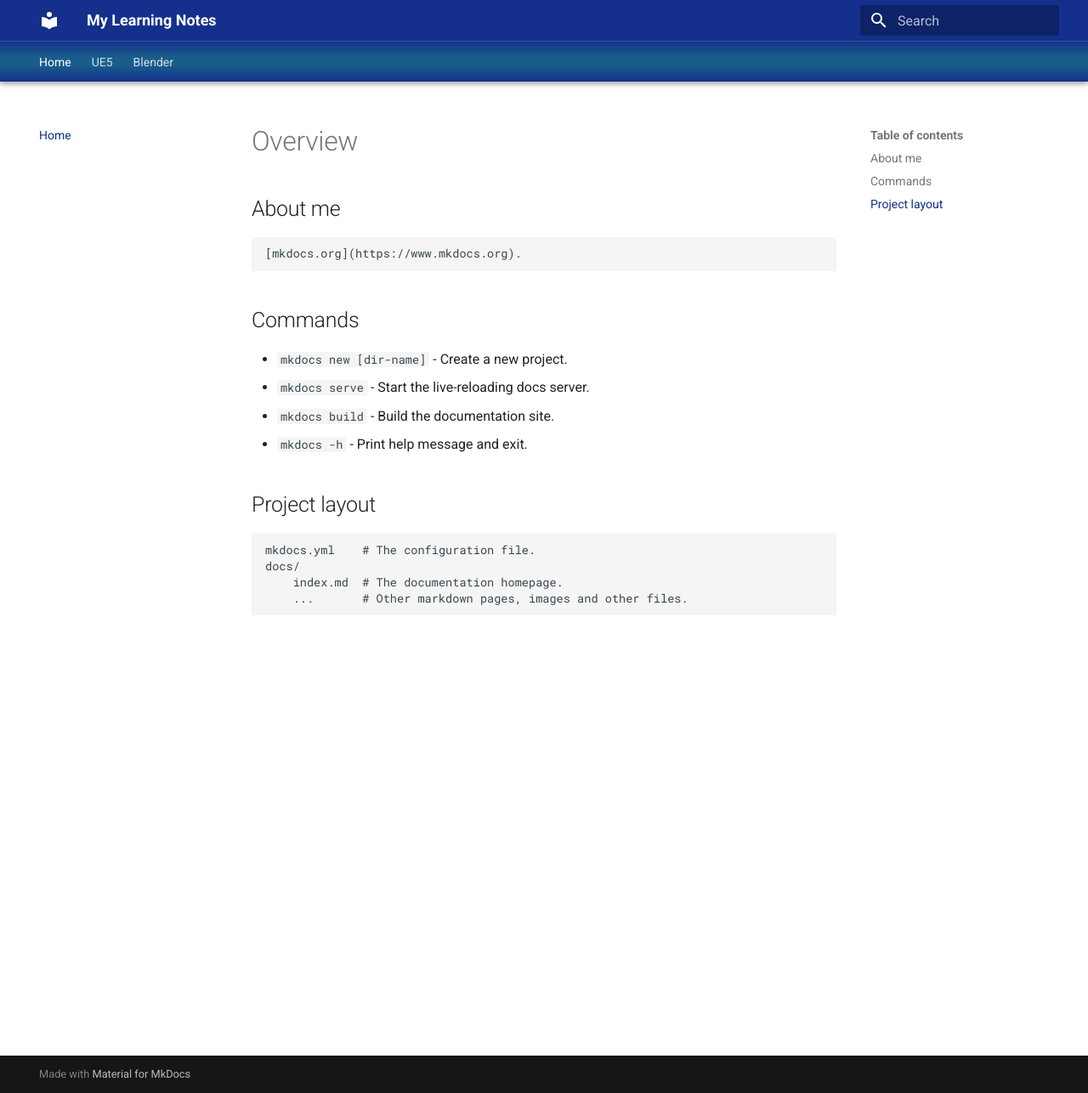
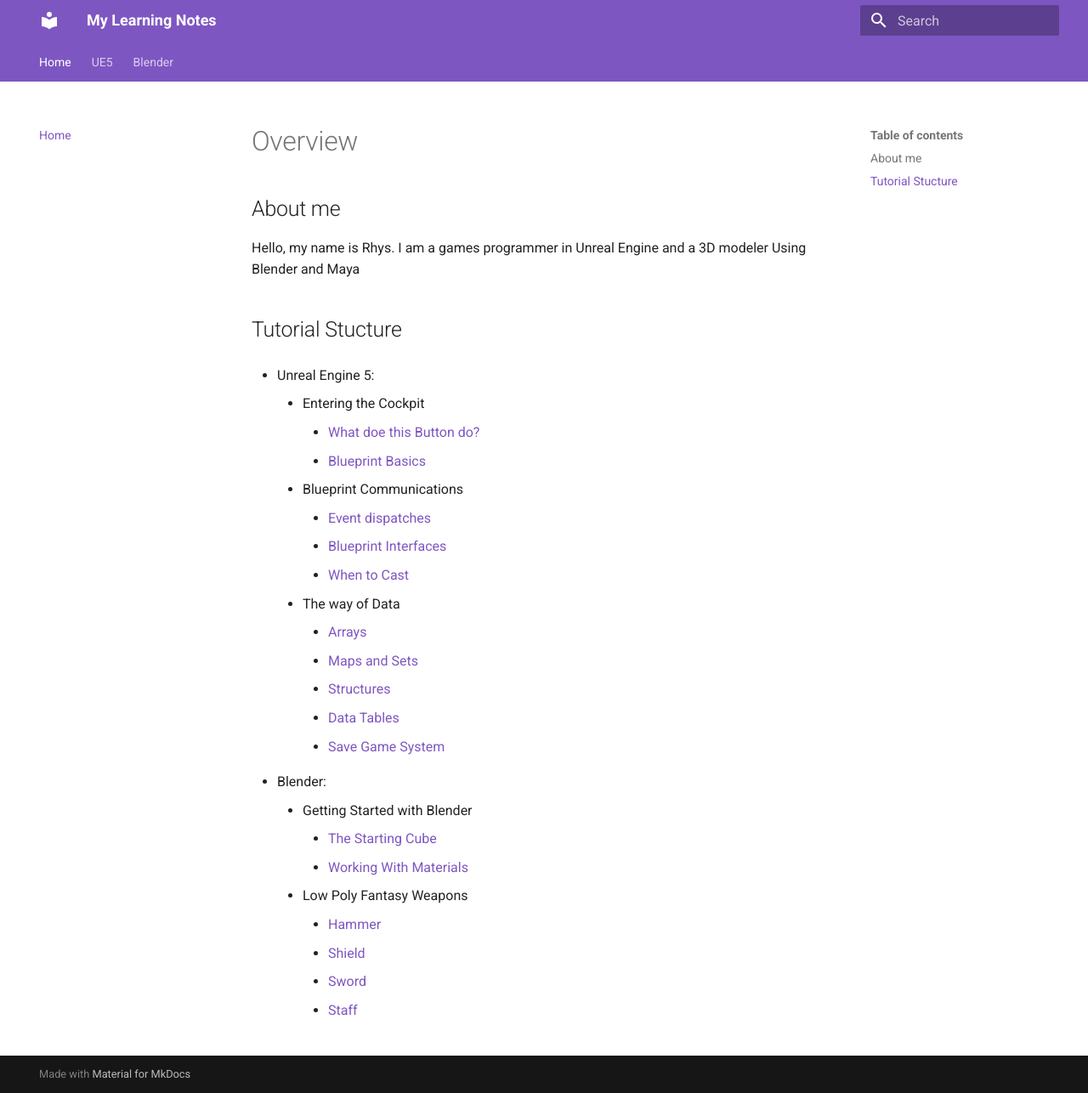
Before and after one commit to CommanderGoodCheesecake/my-notes, an MkDocs documentation site: the page built from docs/index.md, in a window 1280 px wide and 1286 px high. Shown: the whole window at 85% size. Built offline with MkDocs 1.6.1 and Material for MkDocs 9.7.7, drawn with Linux system fonts in a browser that asks for light colours.

Commit message:
Update documentation structure and add new tutorials for UE5 and Blender

```diff
--- a/docs/index.md
+++ b/docs/index.md
@@ -2,18 +2,39 @@
 
 ## About me
 
-    [mkdocs.org](https://www.mkdocs.org).
+Hello, my name is Rhys.
+I am a games programmer in Unreal Engine and a 3D modeler Using Blender and Maya
 
-## Commands
+<!-- ## Commands
 
 * `mkdocs new [dir-name]` - Create a new project.
 * `mkdocs serve` - Start the live-reloading docs server.
 * `mkdocs build` - Build the documentation site.
-* `mkdocs -h` - Print help message and exit.
+* `mkdocs -h` - Print help message and exit. -->
 
-## Project layout
+## Tutorial Stucture
 
-    mkdocs.yml    # The configuration file.
-    docs/
-        index.md  # The documentation homepage.
-        ...       # Other markdown pages, images and other files.
+* Unreal Engine 5:
+    + Entering the Cockpit
+        - [What doe this Button do?](ue5\Blueprint Communication\What does this button do.md)
+        - [Blueprint Basics](ue5\Blueprint Communication\Event Dispatches.md)
+    + Blueprint Communications
+        - [Event dispatches](ue5\Blueprint Communication\Event Dispatches.md)
+        - [Blueprint Interfaces](ue5\Blueprint Communication\Blueprint Interfaces.md)
+        - [When to Cast](ue5\Blueprint Communication\When to Cast.md)
+    + The way of Data
+        - [Arrays](ue5/The Way of Data/Arrays.md)
+        - [Maps and Sets](ue5/The Way of Data/Maps and Sets.md)
+        - [Structures](ue5/The Way of Data/Data Structures.md)
+        - [Data Tables](ue5/The Way of Data/Data Tables.md)
+        - [Save Game System](ue5/The Way of Data/Save Game System.md)
+
+* Blender:
+    + Getting Started with Blender
+        - [The Starting Cube](Blender\Getting started with Blender\The Starting Cube.md)
+        - [Working With Materials](Blender\Getting started with Blender\Working With Materials.md)
+    + Low Poly Fantasy Weapons
+        - [Hammer](Blender\Lowpoly Fantasy Weapons\Hammer.md)
+        - [Shield](Blender\Lowpoly Fantasy Weapons\Shield.md)
+        - [Sword](Blender\Lowpoly Fantasy Weapons\Sword.md)
+        - [Staff](Blender\Lowpoly Fantasy Weapons\Staff.md)
--- a/docs/stylesheets/extra.css
+++ /dev/null
@@ -1,42 +0,0 @@
-:root > * {
-  --md-primary-fg-color: #14308c;
-  --md-primary-fg-color--light: #195d8b;
-  --md-primary-fg-color--dark: #0f2263;
-  --md-accent-fg-color: #1189a7;
-}
-
-.md-typeset .admonition.note,
-.md-typeset details.note {
-  border-color: #e8c400;
-}
-.md-typeset .note > .admonition-title,
-.md-typeset .note > summary {
-  background-color: rgba(255, 235, 59, 0.25);
-  border-color: #e8c400;
-}
-.md-typeset .note > .admonition-title::before,
-.md-typeset .note > summary::before {
-  background-color: #e8c400;
-}
-
-/* Top ribbon: flat purple */
-.md-header {
-  background-color: linear-gradient(180deg, #14308c, #195d8b 40%, #195d8b 60%, #14308c);
-}
-
-/* Tabs ribbon: gradient + shadow for a 3D feel */
-.md-tabs {
-  background: linear-gradient(180deg, #14308c, #195d8b 40%, #195d8b 60%, #14308c);
-  box-shadow:
-    0 3px 6px rgba(0, 0, 0, 0.35),
-    inset 0 1px 0 rgba(255, 255, 255, 0.15);
-}
-
-.md-tabs__link {
-  opacity: 0.8;
-  transition: opacity 0.2s;
-}
-.md-tabs__link:hover,
-.md-tabs__link--active {
-  opacity: 1;
-}
--- a/mkdocs.yml
+++ b/mkdocs.yml
@@ -4,7 +4,6 @@ theme:
   name: material
   palette:
     - primary: deep purple
-    - accent: purple
     - scheme: default
       toggle:
         icon: material/brightness-7
@@ -21,17 +20,29 @@ theme:
 nav:
   - Home: index.md
   - UE5:
-      - Overview: ue5/index.md
-      - Blueprint Basics: ue5/Blueprint Basics.md
+    - Overview: ue5/index.md
+    - Entering the Cockpit:
+      - Blueprint Basics: ue5/Entering the Cockpit/Blueprint Basics.md
+      - What does this button do: ue5/Entering the Cockpit/What does this button do.md
+    - Blueprint Communication:
+      - Event dispatches: ue5/Blueprint Communication/Event Dispatches.md
+      - Blueprint Interfaces: ue5/Blueprint Communication/Blueprint Interfaces.md
+      - When to Cast: ue5/Blueprint Communication/When to Cast.md
+    - The Way of Data:
+      - Arrays: ue5/The Way of Data/Arrays.md
+      - Maps and Sets: ue5/The Way of Data/Maps and Sets.md
+      - Structures: ue5/The Way of Data/Structures.md
+      - Data Tables: ue5/The Way of Data/Data Tables.md
+      - Saving the Game: ue5/The Way of Data/Saving the Game.md
   - Blender:
-      - Overview: Blender/index.md
-      - Getting started with Blender:
-          - The starting cube: Blender/Getting started with Blender/The Starting Cube.md
-      - Lowpoly Fantasy Weapons:
-          - Hammer: Blender/Lowpoly Fantasy Weapons/Hammer.md
-          - Shield: Blender/Lowpoly Fantasy Weapons/Shield.md
-          - Sword: Blender/Lowpoly Fantasy Weapons/Sword.md
-          - Staff: Blender/Lowpoly Fantasy Weapons/Staff.md
+    - Overview: Blender/index.md
+    - Getting started with Blender:
+      - The starting cube: Blender/Getting started with Blender/The Starting Cube.md
+    - Lowpoly Fantasy Weapons:
+      - Hammer: Blender/Lowpoly Fantasy Weapons/Hammer.md
+      - Shield: Blender/Lowpoly Fantasy Weapons/Shield.md
+      - Sword: Blender/Lowpoly Fantasy Weapons/Sword.md
+      - Staff: Blender/Lowpoly Fantasy Weapons/Staff.md
 
 markdown_extensions:
   - admonition
@@ -39,6 +50,3 @@ markdown_extensions:
   - pymdownx.superfences
   - pymdownx.keys
   - attr_list
-
-extra_css:
-  - stylesheets/extra.css
```
Also changed, not shown: docs/ue5/Blueprint Communication/Blueprint Interfaces.md (added, +5 -0 lines), docs/ue5/Blueprint Communication/Event Dispatches.md (added, +5 -0 lines), docs/ue5/Blueprint Communication/When to Cast.md (added, +5 -0 lines), docs/ue5/Entering the Cockpit/Blueprint Basics.md (added, +5 -0 lines), docs/ue5/Entering the Cockpit/What does this button do.md (added, +5 -0 lines), docs/ue5/The Way of Data/Arrays.md (added, +5 -0 lines), docs/ue5/The Way of Data/Data Tables.md (added, +5 -0 lines), docs/ue5/The Way of Data/Maps and Sets.md (added, +5 -0 lines), docs/ue5/The Way of Data/Saving the Game.md (added, +5 -0 lines), docs/ue5/The Way of Data/Structures.md (added, +5 -0 lines), docs/ue5/Blueprint Basics.md (deleted).
